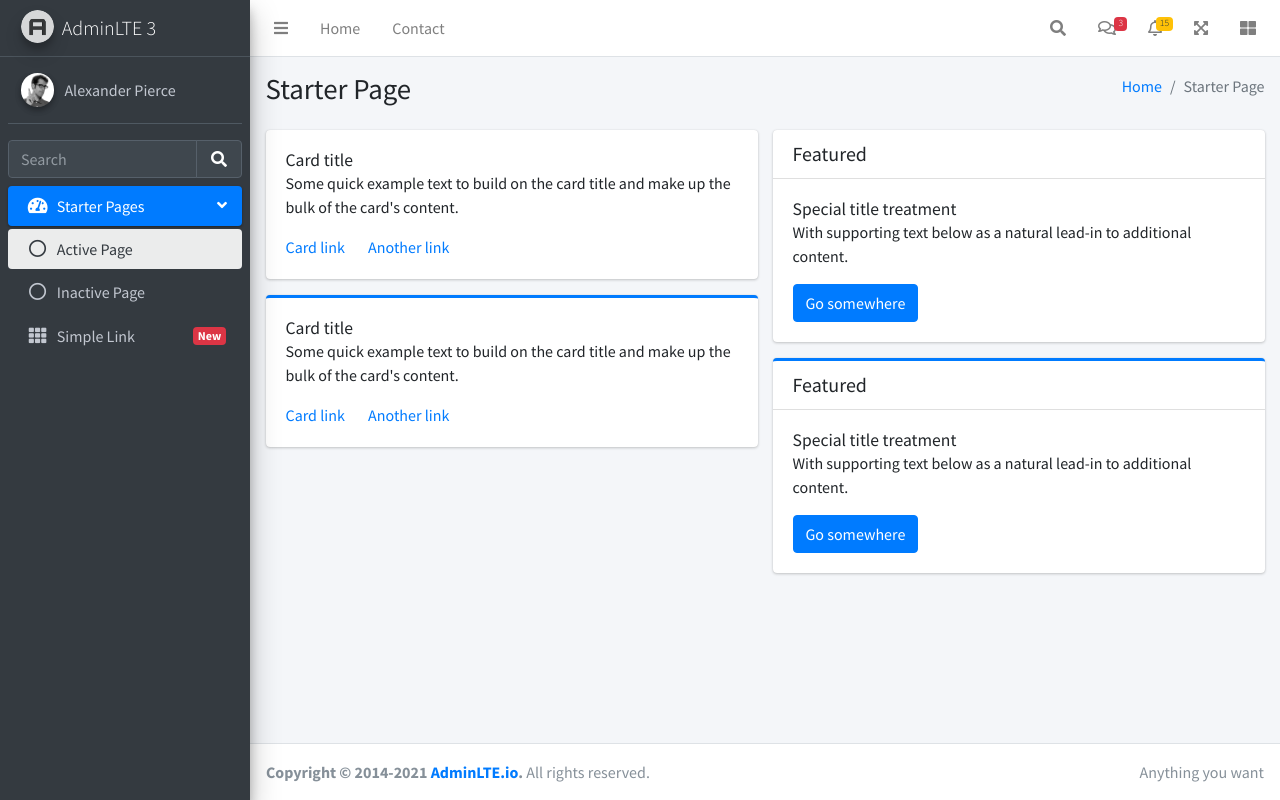
After one commit to kaungthant-w/ap_shopping, a PHP site: page /starter.html in a window 1280 px wide. The commit adds this page. Run offline with PHP 8.4, Linux system fonts and the light colour scheme; some libraries are stand-ins or nearby versions.

```diff
--- a/admin/footer.php
+++ b/admin/footer.php
@@ -6,7 +6,9 @@
   </footer>
 </div>
 
+<!-- <script src="https://code.jquery.com/jquery-3.5.1.js"></script> -->
 <script src="plugins/jquery/jquery.min.js"></script>
+<script src="https://cdn.datatables.net/1.12.1/js/jquery.dataTables.min.js"></script>
 <script src="plugins/bootstrap/js/bootstrap.bundle.min.js"></script>
 <script src="dist/js/adminlte.min.js"></script>
 </body>
--- /dev/null
+++ b/starter.html
@@ -0,0 +1,354 @@
+<!DOCTYPE html>
+<!--
+This is a starter template page. Use this page to start your new project from
+scratch. This page gets rid of all links and provides the needed markup only.
+-->
+<html lang="en">
+<head>
+  <meta charset="utf-8">
+  <meta name="viewport" content="width=device-width, initial-scale=1">
+  <title>AdminLTE 3 | Starter</title>
+
+  <!-- Google Font: Source Sans Pro -->
+  <link rel="stylesheet" href="https://fonts.googleapis.com/css?family=Source+Sans+Pro:300,400,400i,700&display=fallback">
+  <!-- Font Awesome Icons -->
+  <link rel="stylesheet" href="plugins/fontawesome-free/css/all.min.css">
+  <!-- Theme style -->
+  <link rel="stylesheet" href="dist/css/adminlte.min.css">
+</head>
+<body class="hold-transition sidebar-mini">
+<div class="wrapper">
+
+  <!-- Navbar -->
+  <nav class="main-header navbar navbar-expand navbar-white navbar-light">
+    <!-- Left navbar links -->
+    <ul class="navbar-nav">
+      <li class="nav-item">
+        <a class="nav-link" data-widget="pushmenu" href="#" role="button"><i class="fas fa-bars"></i></a>
+      </li>
+      <li class="nav-item d-none d-sm-inline-block">
+        <a href="index3.html" class="nav-link">Home</a>
+      </li>
+      <li class="nav-item d-none d-sm-inline-block">
+        <a href="#" class="nav-link">Contact</a>
+      </li>
+    </ul>
+
+    <!-- Right navbar links -->
+    <ul class="navbar-nav ml-auto">
+      <!-- Navbar Search -->
+      <li class="nav-item">
+        <a class="nav-link" data-widget="navbar-search" href="#" role="button">
+          <i class="fas fa-search"></i>
+        </a>
+        <div class="navbar-search-block">
+          <form class="form-inline">
+            <div class="input-group input-group-sm">
+              <input class="form-control form-control-navbar" type="search" placeholder="Search" aria-label="Search">
+              <div class="input-group-append">
+                <button class="btn btn-navbar" type="submit">
+                  <i class="fas fa-search"></i>
+                </button>
+                <button class="btn btn-navbar" type="button" data-widget="navbar-search">
+                  <i class="fas fa-times"></i>
+                </button>
+              </div>
+            </div>
+          </form>
+        </div>
+      </li>
+
+      <!-- Messages Dropdown Menu -->
+      <li class="nav-item dropdown">
+        <a class="nav-link" data-toggle="dropdown" href="#">
+          <i class="far fa-comments"></i>
+          <span class="badge badge-danger navbar-badge">3</span>
+        </a>
+        <div class="dropdown-menu dropdown-menu-lg dropdown-menu-right">
+          <a href="#" class="dropdown-item">
+            <!-- Message Start -->
+            <div class="media">
+              <img src="dist/img/user1-128x128.jpg" alt="User Avatar" class="img-size-50 mr-3 img-circle">
+              <div class="media-body">
+                <h3 class="dropdown-item-title">
+                  Brad Diesel
+                  <span class="float-right text-sm text-danger"><i class="fas fa-star"></i></span>
+                </h3>
+                <p class="text-sm">Call me whenever you can...</p>
+                <p class="text-sm text-muted"><i class="far fa-clock mr-1"></i> 4 Hours Ago</p>
+              </div>
+            </div>
+            <!-- Message End -->
+          </a>
+          <div class="dropdown-divider"></div>
+          <a href="#" class="dropdown-item">
+            <!-- Message Start -->
+            <div class="media">
+              <img src="dist/img/user8-128x128.jpg" alt="User Avatar" class="img-size-50 img-circle mr-3">
+              <div class="media-body">
+                <h3 class="dropdown-item-title">
+                  John Pierce
+                  <span class="float-right text-sm text-muted"><i class="fas fa-star"></i></span>
+                </h3>
+                <p class="text-sm">I got your message bro</p>
+                <p class="text-sm text-muted"><i class="far fa-clock mr-1"></i> 4 Hours Ago</p>
+              </div>
+            </div>
+            <!-- Message End -->
+          </a>
+          <div class="dropdown-divider"></div>
+          <a href="#" class="dropdown-item">
+            <!-- Message Start -->
+            <div class="media">
+              <img src="dist/img/user3-128x128.jpg" alt="User Avatar" class="img-size-50 img-circle mr-3">
+              <div class="media-body">
+                <h3 class="dropdown-item-title">
+                  Nora Silvester
+                  <span class="float-right text-sm text-warning"><i class="fas fa-star"></i></span>
+                </h3>
+                <p class="text-sm">The subject goes here</p>
+                <p class="text-sm text-muted"><i class="far fa-clock mr-1"></i> 4 Hours Ago</p>
+              </div>
+            </div>
+            <!-- Message End -->
+          </a>
+          <div class="dropdown-divider"></div>
+          <a href="#" class="dropdown-item dropdown-footer">See All Messages</a>
+        </div>
+      </li>
+      <!-- Notifications Dropdown Menu -->
+      <li class="nav-item dropdown">
+        <a class="nav-link" data-toggle="dropdown" href="#">
+          <i class="far fa-bell"></i>
+          <span class="badge badge-warning navbar-badge">15</span>
+        </a>
+        <div class="dropdown-menu dropdown-menu-lg dropdown-menu-right">
+          <span class="dropdown-header">15 Notifications</span>
+          <div class="dropdown-divider"></div>
+          <a href="#" class="dropdown-item">
+            <i class="fas fa-envelope mr-2"></i> 4 new messages
+            <span class="float-right text-muted text-sm">3 mins</span>
+          </a>
+          <div class="dropdown-divider"></div>
+          <a href="#" class="dropdown-item">
+            <i class="fas fa-users mr-2"></i> 8 friend requests
+            <span class="float-right text-muted text-sm">12 hours</span>
+          </a>
+          <div class="dropdown-divider"></div>
+          <a href="#" class="dropdown-item">
+            <i class="fas fa-file mr-2"></i> 3 new reports
+            <span class="float-right text-muted text-sm">2 days</span>
+          </a>
+          <div class="dropdown-divider"></div>
+          <a href="#" class="dropdown-item dropdown-footer">See All Notifications</a>
+        </div>
+      </li>
+      <li class="nav-item">
+        <a class="nav-link" data-widget="fullscreen" href="#" role="button">
+          <i class="fas fa-expand-arrows-alt"></i>
+        </a>
+      </li>
+      <li class="nav-item">
+        <a class="nav-link" data-widget="control-sidebar" data-slide="true" href="#" role="button">
+          <i class="fas fa-th-large"></i>
+        </a>
+      </li>
+    </ul>
+  </nav>
+  <!-- /.navbar -->
+
+  <!-- Main Sidebar Container -->
+  <aside class="main-sidebar sidebar-dark-primary elevation-4">
+    <!-- Brand Logo -->
+    <a href="index3.html" class="brand-link">
+      <img src="dist/img/AdminLTELogo.png" alt="AdminLTE Logo" class="brand-image img-circle elevation-3" style="opacity: .8">
+      <span class="brand-text font-weight-light">AdminLTE 3</span>
+    </a>
+
+    <!-- Sidebar -->
+    <div class="sidebar">
+      <!-- Sidebar user panel (optional) -->
+      <div class="user-panel mt-3 pb-3 mb-3 d-flex">
+        <div class="image">
+          <img src="dist/img/user2-160x160.jpg" class="img-circle elevation-2" alt="User Image">
+        </div>
+        <div class="info">
+          <a href="#" class="d-block">Alexander Pierce</a>
+        </div>
+      </div>
+
+      <!-- SidebarSearch Form -->
+      <div class="form-inline">
+        <div class="input-group" data-widget="sidebar-search">
+          <input class="form-control form-control-sidebar" type="search" placeholder="Search" aria-label="Search">
+          <div class="input-group-append">
+            <button class="btn btn-sidebar">
+              <i class="fas fa-search fa-fw"></i>
+            </button>
+          </div>
+        </div>
+      </div>
+
+      <!-- Sidebar Menu -->
+      <nav class="mt-2">
+        <ul class="nav nav-pills nav-sidebar flex-column" data-widget="treeview" role="menu" data-accordion="false">
+          <!-- Add icons to the links using the .nav-icon class
+               with font-awesome or any other icon font library -->
+          <li class="nav-item menu-open">
+            <a href="#" class="nav-link active">
+              <i class="nav-icon fas fa-tachometer-alt"></i>
+              <p>
+                Starter Pages
+                <i class="right fas fa-angle-left"></i>
+              </p>
+            </a>
+            <ul class="nav nav-treeview">
+              <li class="nav-item">
+                <a href="#" class="nav-link active">
+                  <i class="far fa-circle nav-icon"></i>
+                  <p>Active Page</p>
+                </a>
+              </li>
+              <li class="nav-item">
+                <a href="#" class="nav-link">
+                  <i class="far fa-circle nav-icon"></i>
+                  <p>Inactive Page</p>
+                </a>
+              </li>
+            </ul>
+          </li>
+          <li class="nav-item">
+            <a href="#" class="nav-link">
+              <i class="nav-icon fas fa-th"></i>
+              <p>
+                Simple Link
+                <span class="right badge badge-danger">New</span>
+              </p>
+            </a>
+          </li>
+        </ul>
+      </nav>
+      <!-- /.sidebar-menu -->
+    </div>
+    <!-- /.sidebar -->
+  </aside>
+
+  <!-- Content Wrapper. Contains page content -->
+  <div class="content-wrapper">
+    <!-- Content Header (Page header) -->
+    <div class="content-header">
+      <div class="container-fluid">
+        <div class="row mb-2">
+          <div class="col-sm-6">
+            <h1 class="m-0">Starter Page</h1>
+          </div><!-- /.col -->
+          <div class="col-sm-6">
+            <ol class="breadcrumb float-sm-right">
+              <li class="breadcrumb-item"><a href="#">Home</a></li>
+              <li class="breadcrumb-item active">Starter Page</li>
+            </ol>
+          </div><!-- /.col -->
+        </div><!-- /.row -->
+      </div><!-- /.container-fluid -->
+    </div>
+    <!-- /.content-header -->
+
+    <!-- Main content -->
+    <div class="content">
+      <div class="container-fluid">
+        <div class="row">
+          <div class="col-lg-6">
+            <div class="card">
+              <div class="card-body">
+                <h5 class="card-title">Card title</h5>
+
+                <p class="card-text">
+                  Some quick example text to build on the card title and make up the bulk of the card's
+                  content.
+                </p>
+
+                <a href="#" class="card-link">Card link</a>
+                <a href="#" class="card-link">Another link</a>
+              </div>
+            </div>
+
+            <div class="card card-primary card-outline">
+              <div class="card-body">
+                <h5 class="card-title">Card title</h5>
+
+                <p class="card-text">
+                  Some quick example text to build on the card title and make up the bulk of the card's
+                  content.
+                </p>
+                <a href="#" class="card-link">Card link</a>
+                <a href="#" class="card-link">Another link</a>
+              </div>
+            </div><!-- /.card -->
+          </div>
+          <!-- /.col-md-6 -->
+          <div class="col-lg-6">
+            <div class="card">
+              <div class="card-header">
+                <h5 class="m-0">Featured</h5>
+              </div>
+              <div class="card-body">
+                <h6 class="card-title">Special title treatment</h6>
+
+                <p class="card-text">With supporting text below as a natural lead-in to additional content.</p>
+                <a href="#" class="btn btn-primary">Go somewhere</a>
+              </div>
+            </div>
+
+            <div class="card card-primary card-outline">
+              <div class="card-header">
+                <h5 class="m-0">Featured</h5>
+              </div>
+              <div class="card-body">
+                <h6 class="card-title">Special title treatment</h6>
+
+                <p class="card-text">With supporting text below as a natural lead-in to additional content.</p>
+                <a href="#" class="btn btn-primary">Go somewhere</a>
+              </div>
+            </div>
+          </div>
+          <!-- /.col-md-6 -->
+        </div>
+        <!-- /.row -->
+      </div><!-- /.container-fluid -->
+    </div>
+    <!-- /.content -->
+  </div>
+  <!-- /.content-wrapper -->
+
+  <!-- Control Sidebar -->
+  <aside class="control-sidebar control-sidebar-dark">
+    <!-- Control sidebar content goes here -->
+    <div class="p-3">
+      <h5>Title</h5>
+      <p>Sidebar content</p>
+    </div>
+  </aside>
+  <!-- /.control-sidebar -->
+
+  <!-- Main Footer -->
+  <footer class="main-footer">
+    <!-- To the right -->
+    <div class="float-right d-none d-sm-inline">
+      Anything you want
+    </div>
+    <!-- Default to the left -->
+    <strong>Copyright &copy; 2014-2021 <a href="https://adminlte.io">AdminLTE.io</a>.</strong> All rights reserved.
+  </footer>
+</div>
+<!-- ./wrapper -->
+
+<!-- REQUIRED SCRIPTS -->
+
+<!-- jQuery -->
+<script src="plugins/jquery/jquery.min.js"></script>
+<!-- Bootstrap 4 -->
+<script src="plugins/bootstrap/js/bootstrap.bundle.min.js"></script>
+<!-- AdminLTE App -->
+<script src="dist/js/adminlte.min.js"></script>
+</body>
+</html>
```
Also changed, not shown: admin/header.php (+38 -2 lines), admin/weekly_report.php (added, +112 -0 lines).
